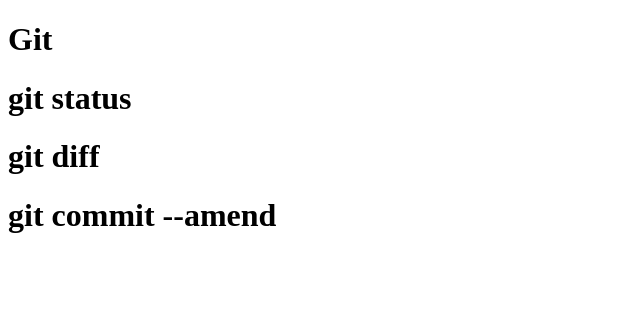
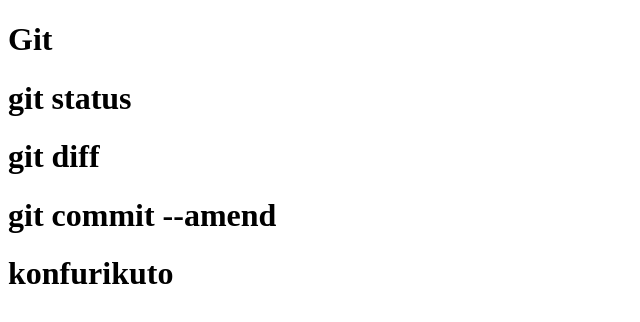
Before and after one commit to hotomo1/git_tutorial, a plain HTML site: page index.html in a window 1280 px wide. Shown: the whole page, without its empty margins (0-640 px from the left). Drawn offline with Linux system fonts and the light colour scheme.

Commit message:
konnfurikuto

```diff
--- a/index.html
+++ b/index.html
@@ -8,4 +8,5 @@
     <h1>git status</h1>
     <h1>git diff</h1>
     <h1>git commit --amend</h1>
+    <h1>konfurikuto</h1>
 </body>
```
